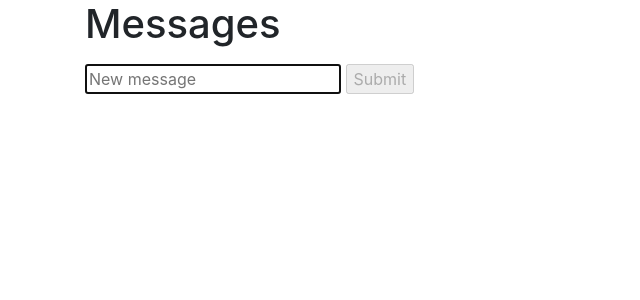
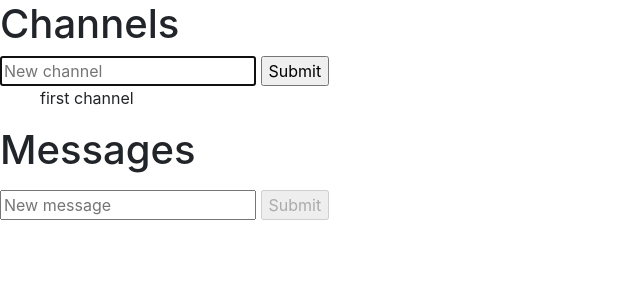
Before and after one commit to XiaZhaoHN/cs50web_chat_room, a Flask app: page /messages in a window 1280 px wide. Shown: the top 300 px of the page, without its empty margins (0-640 px from the left). Run offline with Flask 2, Linux system fonts and the light colour scheme; some libraries are stand-ins or nearby versions.

Commit message:
Added channel form

```diff
--- a/templates/messages.html
+++ b/templates/messages.html
@@ -5,10 +5,30 @@
     <script type="text/javascript" src="//cdnjs.cloudflare.com/ajax/libs/socket.io/1.3.6/socket.io.min.js"></script>
     <script type="text/javascript" charset="utf-8"></script>
 	<link rel="stylesheet" href="https://maxcdn.bootstrapcdn.com/bootstrap/4.1.3/css/bootstrap.min.css">
+    <link href="static/styles.css" rel="stylesheet" type="text/css" />
     <script>
         document.addEventListener('DOMContentLoaded', function() {
 
-            if (!localStorage.getItem("messageLog")) {
+            if (!localStorage.getItem('channels')) {
+                var channels = [];
+                localStorage.setItem('channels', JSON.stringify(channels));
+            }
+
+            var ch = JSON.parse(localStorage.getItem('channels'));
+            ch.push({'channel': 'first channel'});
+            localStorage.setItem('channels', JSON.stringify(ch));
+
+            // Loop through channels list in localStorage to display
+            var j;
+            for (j = 0; j < ch.length; j++) {
+                const li = document.createElement('li');
+                li.innerHTML = ch[j]['channel'];
+
+                // Add new message to list
+                document.querySelector('#channels').append(li);
+            }
+
+            if (!localStorage.getItem('messageLog')) {
                 var messageLog = [];
                 localStorage.setItem('messageLog', JSON.stringify(messageLog));
             }
@@ -28,7 +48,7 @@
             }
 
             // By default, submit button is disabled
-            document.querySelector('#submit').disabled = true;
+            document.querySelector('#message-submit').disabled = true;
 
             // Connect to websocket
             var socket = io.connect(location.protocol + "//" + document.domain + ":" + location.port);
@@ -40,10 +60,10 @@
                 // Enable button only if there is text in the input
                 document.querySelector('#message').onkeyup = () => {
                     if (document.querySelector('#message').value.length > 0) {
-                        document.querySelector('#submit').disabled = false;
+                        document.querySelector('#message-submit').disabled = false;
                     }
                     else {
-                        document.querySelector('#submit').disabled = true;
+                        document.querySelector('#message-submit').disabled = true;
                     }
                 }
 
@@ -84,7 +104,7 @@
 
                 // Clear input field and disable submit button again
                 document.querySelector('#message').value='';
-                document.querySelector('#submit').disabled = true;
+                document.querySelector('#message-submit').disabled = true;
             });
     })
     </script>
@@ -92,14 +112,25 @@
 </head>
 
 <body>
-	<div class="container">
+    <div>
+        <div class="channel-container">
+            <h1>Channels</h1>
+            <form id="new-channel">
+                <input id="channel" autocomplete="off" autofocus type="text" placeholder="New channel">
+                <input id="channel-submit" type="submit">
+            </form>
+            <ul id="channels" style="list-style: none;">
+            </ul>
+        </div>
+        <div class="message-container">
             <h1>Messages</h1>
             <ul id="messages" style="list-style: none;">
             </ul>
             <form id="new-message">
                 <input id="message" autocomplete="off" autofocus type="text" placeholder="New message">
-            <input id="submit" type="submit">
+                <input id="message-submit" type="submit">
             </form>
+        </div>
     </div>
 </body>
 
```
Lines whose indentation alone changed are shown as unchanged.
